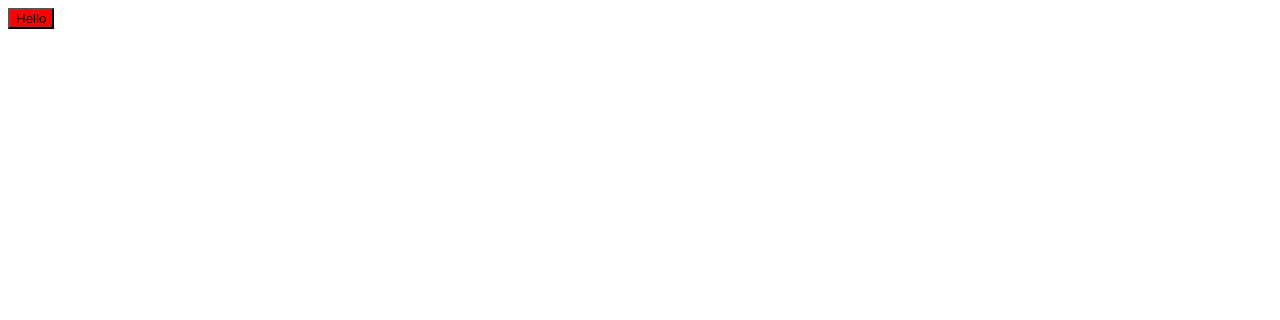
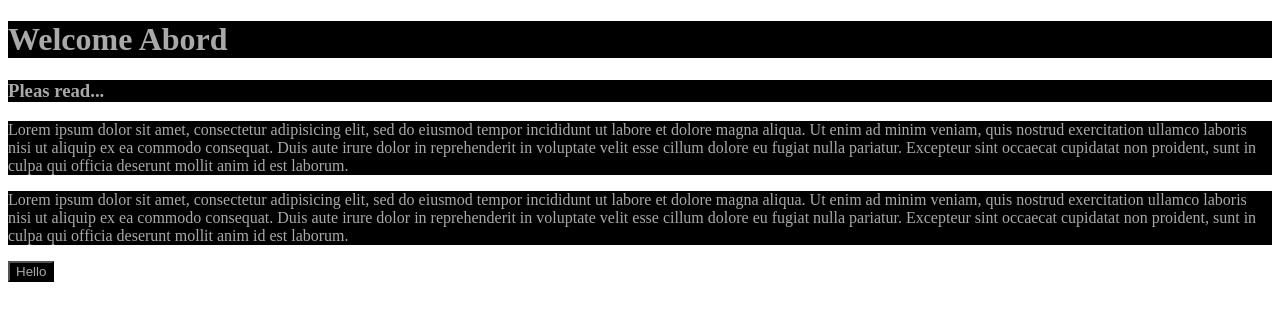
Before and after one commit to ghillahill/html-sass-first, a website: page my-app/index.html in a window 1280 px wide. Drawn offline with Linux system fonts and the light colour scheme.

Commit message:
Cambiato colore e background utilizzando SASS

```diff
--- a/my-app/index.html
+++ b/my-app/index.html
@@ -6,6 +6,13 @@
         <title></title>
     </head>
     <body>
+        <h1>Welcome Abord</h1>
+        <h3>Pleas read...</h3>
+
+        <p>Lorem ipsum dolor sit amet, consectetur adipisicing elit, sed do eiusmod tempor incididunt ut labore et dolore magna aliqua. Ut enim ad minim veniam, quis nostrud exercitation ullamco laboris nisi ut aliquip ex ea commodo consequat. Duis aute irure dolor in reprehenderit in voluptate velit esse cillum dolore eu fugiat nulla pariatur. Excepteur sint occaecat cupidatat non proident, sunt in culpa qui officia deserunt mollit anim id est laborum.</p>
+
+        <p>Lorem ipsum dolor sit amet, consectetur adipisicing elit, sed do eiusmod tempor incididunt ut labore et dolore magna aliqua. Ut enim ad minim veniam, quis nostrud exercitation ullamco laboris nisi ut aliquip ex ea commodo consequat. Duis aute irure dolor in reprehenderit in voluptate velit esse cillum dolore eu fugiat nulla pariatur. Excepteur sint occaecat cupidatat non proident, sunt in culpa qui officia deserunt mollit anim id est laborum.</p>
+
         <button type="button" name="button">Hello</button>
     </body>
 </html>
--- a/my-app/src/app.scss
+++ b/my-app/src/app.scss
@@ -1,5 +1,8 @@
-$color: red;
+$backgroundColor: black;
+$color: darkgrey;
 
-button {
-    background-color: $color;
+
+h1, h3, p, button {
+    color: $color;
+    background-color: $backgroundColor;
 }
```
Also changed, not shown: my-app/public/app.css.
